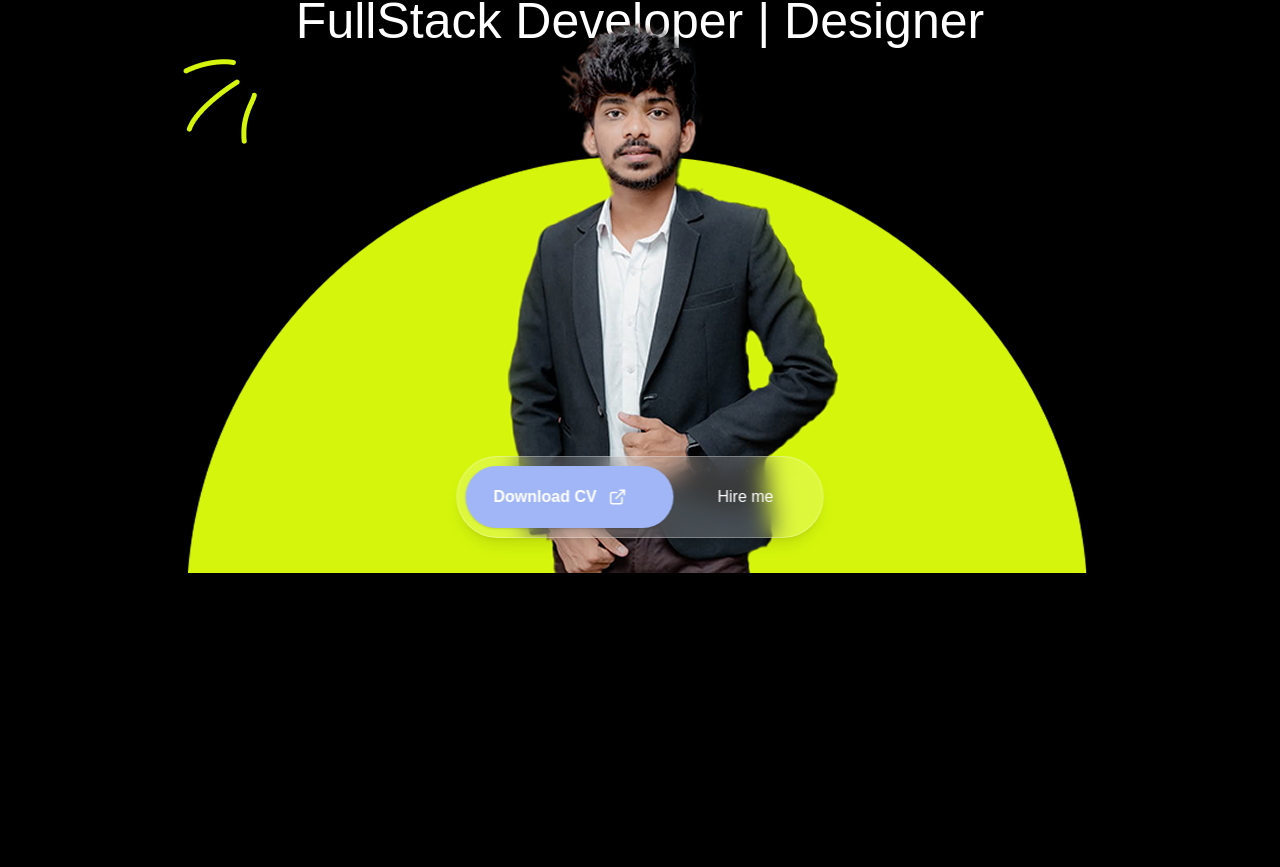
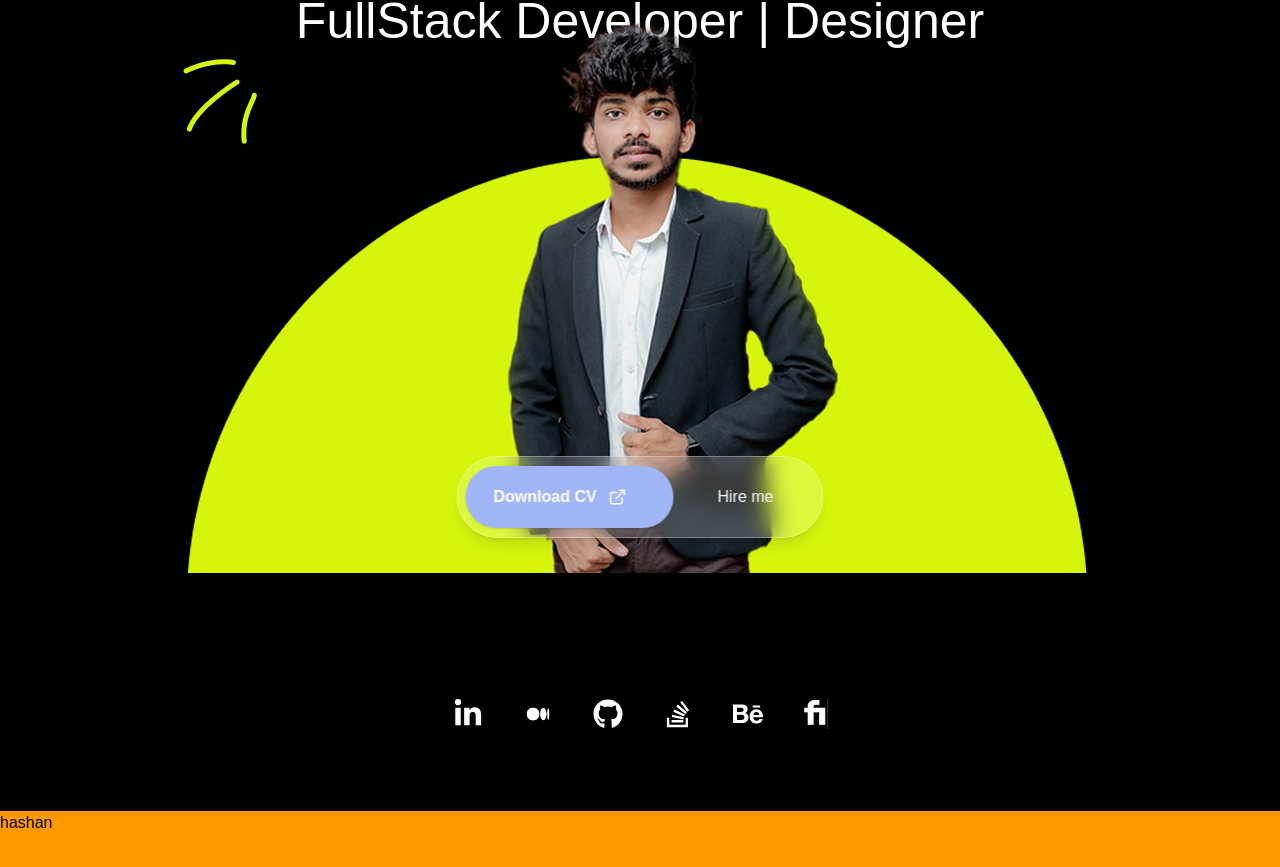
Before and after one commit to HashanTG/tharanga-portfolio, a React (Vite) app: page / in a window 1280 px wide. Shown: the part 433-1300 px from the top of the page. Before the commit the page ends 1006 px from the top, so only its background shows below. Built offline with nearby package versions, Linux system fonts and the light colour scheme.

Commit message:
i change the icin

```diff
--- a/src/aboutus/aboutme.tsx
+++ b/src/aboutus/aboutme.tsx
@@ -3,7 +3,7 @@
 function AboutMe() {
   return (
     <div>
-      <div className='w-full h-[800px] bg-amber-500 mt-[200px]'> hashan </div>
+      <div className='w-full h-[800px] bg-amber-500 mt-[50px]'> hashan </div>
     </div>
   )
 }
--- a/src/assets/assets.js
+++ b/src/assets/assets.js
@@ -1,5 +1,7 @@
 import element1 from './element1.png';
 import element2 from './element2.png';
 import myself from './myself.png';
+import medium from './medium.png';
+import fiverr from './fiverr.png'
 
-export { element1, element2, myself };
+export { element1, element2, myself, medium,fiverr };
--- a/src/components/mainsocial.tsx
+++ /dev/null
@@ -1,63 +0,0 @@
-import React from "react";
-import {
-  FaLinkedinIn,
-  FaMediumM,
-  FaGithub,
-  FaStackOverflow,
-  FaBehance,
-  FaFacebookF,
-} from "react-icons/fa";
-
-const socialLinks = [
-  {
-    icon: <FaLinkedinIn />,
-    url: "https://www.linkedin.com/",
-    label: "LinkedIn",
-  },
-  {
-    icon: <FaMediumM />,
-    url: "https://medium.com/",
-    label: "Medium",
-  },
-  {
-    icon: <FaGithub />,
-    url: "https://github.com/",
-    label: "GitHub",
-  },
-  {
-    icon: <FaStackOverflow />,
-    url: "https://stackoverflow.com/",
-    label: "Stack Overflow",
-  },
-  {
-    icon: <FaBehance />,
-    url: "https://www.behance.net/",
-    label: "Behance",
-  },
-  {
-    icon: <FaFacebookF />,
-    url: "https://facebook.com/",
-    label: "Facebook",
-  },
-];
-
-const SocialBar: React.FC = () => (
-  <div className="w-full bg-black flex justify-center py-8">
-    <div className="flex gap-10">
-      {socialLinks.map((item, idx) => (
-        <a
-          key={idx}
-          href={item.url}
-          target="_blank"
-          rel="noopener noreferrer"
-          aria-label={item.label}
-          className="text-white text-3xl hover:text-lime-400 transition-colors"
-        >
-          {item.icon}
-        </a>
-      ))}
-    </div>
-  </div>
-);
-
-export default SocialBar;
--- /dev/null
+++ b/src/components/socialbar.tsx
@@ -0,0 +1,75 @@
+import React from "react";
+import {
+  FaLinkedinIn,
+
+  FaGithub,
+  FaStackOverflow,
+  FaBehance,
+
+} from "react-icons/fa";
+
+import { medium, fiverr } from "../assets/assets";
+
+const SocialBar: React.FC = () => (
+  <div className="w-full bg-black flex justify-center py-8 mt-[200px]">
+    <div className="flex gap-10">
+      <a
+        href="https://www.linkedin.com/"
+        target="_blank"
+        rel="noopener noreferrer"
+        aria-label="LinkedIn"
+        className="text-white text-3xl"
+      >
+        <FaLinkedinIn />
+      </a>
+      <a
+        href="https://medium.com/"
+        target="_blank"
+        rel="noopener noreferrer"
+        aria-label="Medium"
+        className="text-white text-3xl"
+      >
+        {/* <FaMediumM /> */}
+        <img src={medium} alt="" className="w-[30px] h-[30px]"  />
+      </a>
+      <a
+        href="https://github.com/"
+        target="_blank"
+        rel="noopener noreferrer"
+        aria-label="GitHub"
+        className="text-white text-3xl"
+      >
+        <FaGithub />
+      </a>
+      <a
+        href="https://stackoverflow.com/"
+        target="_blank"
+        rel="noopener noreferrer"
+        aria-label="Stack Overflow"
+        className="text-white text-3xl"
+      >
+        <FaStackOverflow />
+      </a>
+      <a
+        href="https://www.behance.net/"
+        target="_blank"
+        rel="noopener noreferrer"
+        aria-label="Behance"
+        className="text-white text-3xl"
+      >
+        <FaBehance />
+      </a>
+      <a
+        href="https://facebook.com/"
+        target="_blank"
+        rel="noopener noreferrer"
+        aria-label="Facebook"
+        className="text-white text-3xl"
+      >
+        <img src={fiverr} alt="" className="w-[25px] h-[30px]" />
+      </a>
+    </div>
+  </div>
+);
+
+export default SocialBar;
--- a/src/landingPage/home.tsx
+++ b/src/landingPage/home.tsx
@@ -1,15 +1,16 @@
 import HeroSection from "../components/hero";
 import NavBar from "../components/navbar";
-// import AboutMe from "../aboutus/aboutme";
-import SocialBar from "../components/mainsocial";
+
+import SocialBar from "../components/socialbar";
+import AboutMe from "../aboutus/aboutme";
 
 function Home() {
   return (
     <div>
       <NavBar />
       <HeroSection />
-      {/* <AboutMe/> */}
-      <SocialBar/>
+      <SocialBar />
+      <AboutMe/>
     </div>
   );
 }
```
Also changed, not shown: src/assets/fiverr.png (added), src/assets/medium.png (added).
